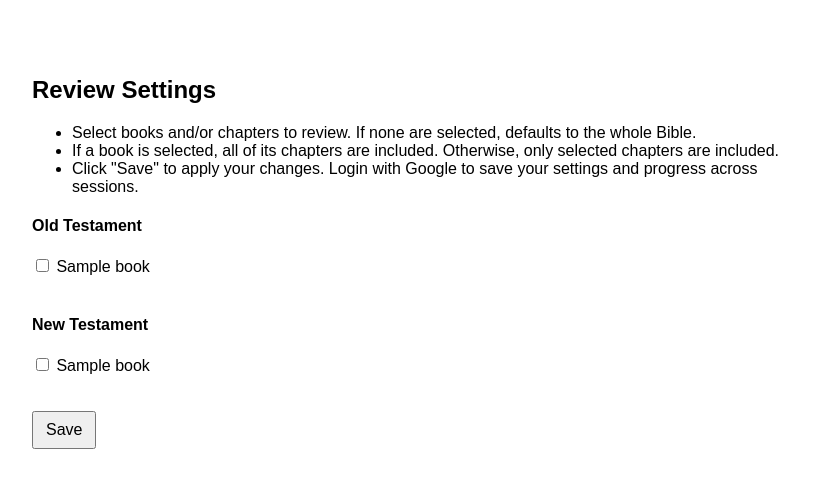
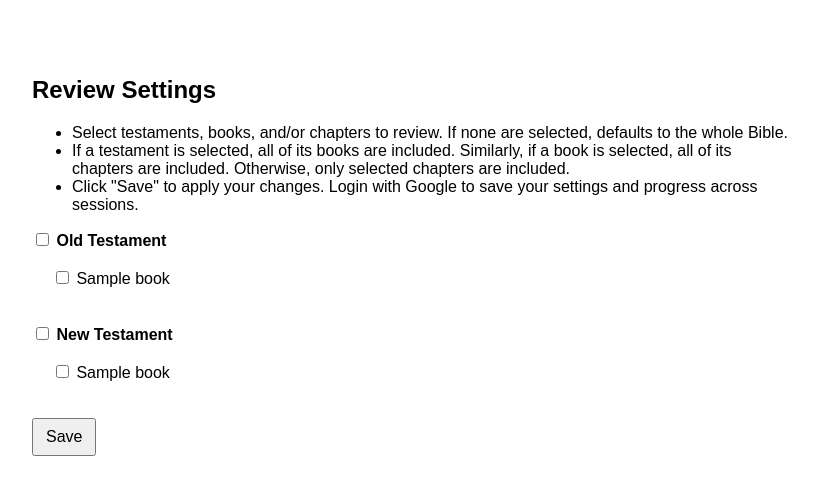
Before and after one commit to jirehhuang/know-your-bible, a Python web app: template app/templates/settings.html in a window 1280 px wide. Shown: the part 50-545 px from the top of the page, without its empty margins (228-1042 px from the left). Run offline with Jinja, Linux system fonts and the light colour scheme; the template is opened without the code that fills it: most values are stand-ins (such as "Sample title", 1, 10 or a date in 2020); some libraries are stand-ins or nearby versions.

Commit message:
Added select testament(s); fixed some spacing on settings page

```diff
--- a/app/templates/settings.html
+++ b/app/templates/settings.html
@@ -4,13 +4,15 @@
 
 {% block styles %}
   <style>
-    /* Override container to left-align content only on Settings page */
     .container {
       text-align: left;
-      max-width: 800px;  /* optional: limit width for readability */
+      max-width: 800px;
       margin-left: auto;
       margin-right: auto;
       padding: 20px;
+    }
+    .indent {
+      margin-left: 20px;
     }
   </style>
 {% endblock %}
@@ -20,21 +22,25 @@
     <h2>Review Settings</h2>
 
     <ul>
-      <li>Select books and/or chapters to review. If none are selected, defaults to the whole Bible.</li>
-      <li>If a book is selected, all of its chapters are included. Otherwise, only selected chapters are included.</li>
+      <li>Select testaments, books, and/or chapters to review. If none are selected, defaults to the whole Bible.</li>
+      <li>If a testament is selected, all of its books are included. Similarly, if a book is selected, all of its chapters are included. Otherwise, only selected chapters are included.</li>
       <li>Click "Save" to apply your changes. Login with Google to save your settings and progress across sessions.</li>
     </ul>
 
-    <h4>Old Testament</h4>
+    <label>
+      <input type="checkbox" name="selected_testaments" value="old"
+        {% if "old" in selected_testaments %}checked{% endif %}>
+      <strong>Old Testament</strong><br><br>
+    </label>
+    <div class="indent">
       {% for book in ot_books %}
         <label>
           <input type="checkbox" name="selected_books" value="{{ book }}"
             {% if book in selected_books %}checked{% endif %}>
           {{ book }}
         </label>
-
         {% if book in chapter_counts and chapter_counts[book] > 1 %}
-        <div style="margin-left:20px;">
+          <div class="indent">
             {% for chapter in range(1, chapter_counts[book] + 1) %}
               <label>
                 <input type="checkbox" name="selected_chapters"
@@ -49,17 +55,23 @@
         {% endif %}
         <br>
       {% endfor %}
+    </div>
 
-    <h4>New Testament</h4>
+    <br>
+    <label>
+      <input type="checkbox" name="selected_testaments" value="new"
+        {% if "new" in selected_testaments %}checked{% endif %}>
+      <strong>New Testament</strong><br><br>
+    </label>
+    <div class="indent">
       {% for book in nt_books %}
         <label>
           <input type="checkbox" name="selected_books" value="{{ book }}"
             {% if book in selected_books %}checked{% endif %}>
           {{ book }}
         </label>
-
         {% if book in chapter_counts and chapter_counts[book] > 1 %}
-        <div style="margin-left:20px;">
+          <div class="indent">
             {% for chapter in range(1, chapter_counts[book] + 1) %}
               <label>
                 <input type="checkbox" name="selected_chapters"
@@ -74,6 +86,7 @@
         {% endif %}
         <br>
       {% endfor %}
+    </div>
 
     <br>
     <button type="submit" style="font-size: 1em;">Save</button>
```
Also changed, not shown: app/main.py (+17 -7 lines). Lines whose indentation alone changed are shown as unchanged.
